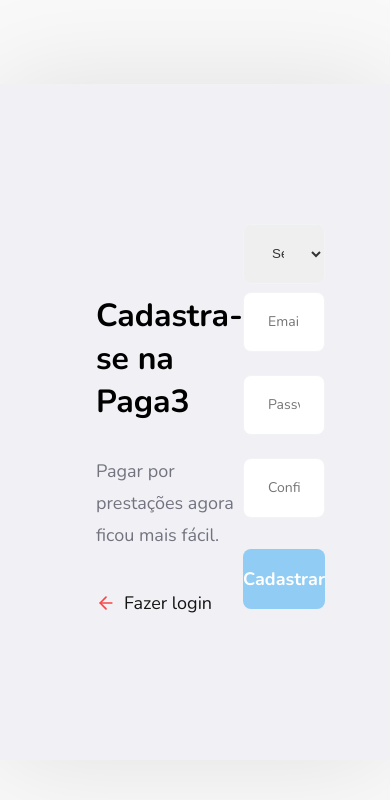
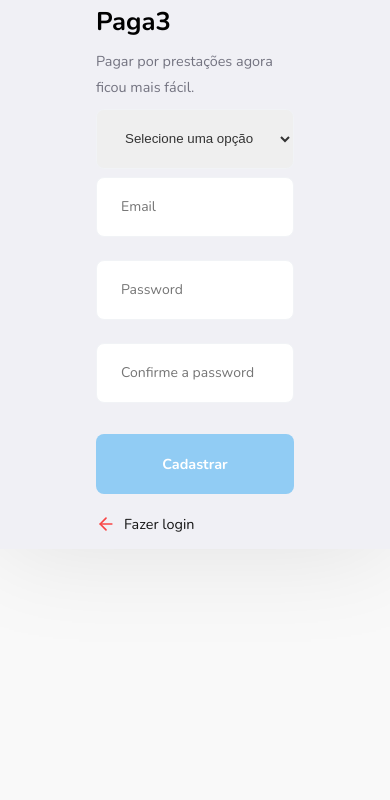
Before and after one commit to cabanga/teste-paga3, a React (Create React App) app: page /register in a window 390 px wide. Shown: the top 800 px of the page. Built offline with nearby package versions, Linux system fonts and the light colour scheme.

Commit message:
This commit update register and login responsivity

```diff
--- a/src/global.css
+++ b/src/global.css
@@ -51,7 +51,7 @@ form textarea {
   border: 1px solid #F1F3F6;
   border-radius: 8px;
   padding: 16px 24px;
-  line-height: 24px;
+  line-height: 2.4rem;
 }
 
 .button {
@@ -66,7 +66,7 @@ form textarea {
   display: inline-block;
   text-align: center;
   text-decoration: none;
-  font-size: 18px;
+  font-size: 1.8rem;
   line-height: 60px;
   transition: filter 0.2s;
 }
@@ -78,9 +78,8 @@ form textarea {
 .back-link {
   display: flex;
   align-items: center;
-  margin-top: 40px;
   color: #141414;
-  font-size: 18px;
+  font-size: 1.8rem;
   text-decoration: none;
   font-weight: 500;
   transition: opacity 0.2s;
--- a/src/pages/Register/index.js
+++ b/src/pages/Register/index.js
@@ -54,11 +54,6 @@ export default function RegisterSeller() {
         <section>
         <h1>Cadastra-se na Paga3</h1>
           <p>Pagar por prestações agora ficou mais fácil.</p>
-
-          <Link to="/login" className="back-link">
-            <FiArrowLeft size={20} color="#F94545"/>
-            Fazer login
-          </Link>
         </section>
         <form onSubmit={handleRegister}>
           <select value={role} onChange={e => setRole(e.target.value)}>
@@ -85,6 +80,10 @@ export default function RegisterSeller() {
             placeholder="Confirme a password"
           />
           <button className="button" type="submit">Cadastrar</button>
+          <Link to="/login" className="back-link">
+            <FiArrowLeft size={20} color="#F94545"/>
+            Fazer login
+          </Link>
         </form>
       </div>
     </div>
--- a/src/pages/Register/style.css
+++ b/src/pages/Register/style.css
@@ -27,14 +27,14 @@
 }
 
 .register-container .content section h1 {
-  margin: 64px 0 32px;
-  font-size: 32px;
+  margin: 0 0 10px;
+  font-size: 3.2rem;
 }
 
 .register-container .content section p {
-  font-size: 18px;
+  font-size: 1.8rem;
   color: #737380;
-  line-height: 32px;
+  line-height: 3.2rem;
 }
 
 .register-container .content form {
@@ -46,3 +46,12 @@
 select {
   margin-top: 8px;
 }
+
+@media (max-width: 540px) {
+  .register-container .content {
+    flex-direction: column;
+  }
+  .register-container {
+    height: 50vh;
+  }
+}
```
